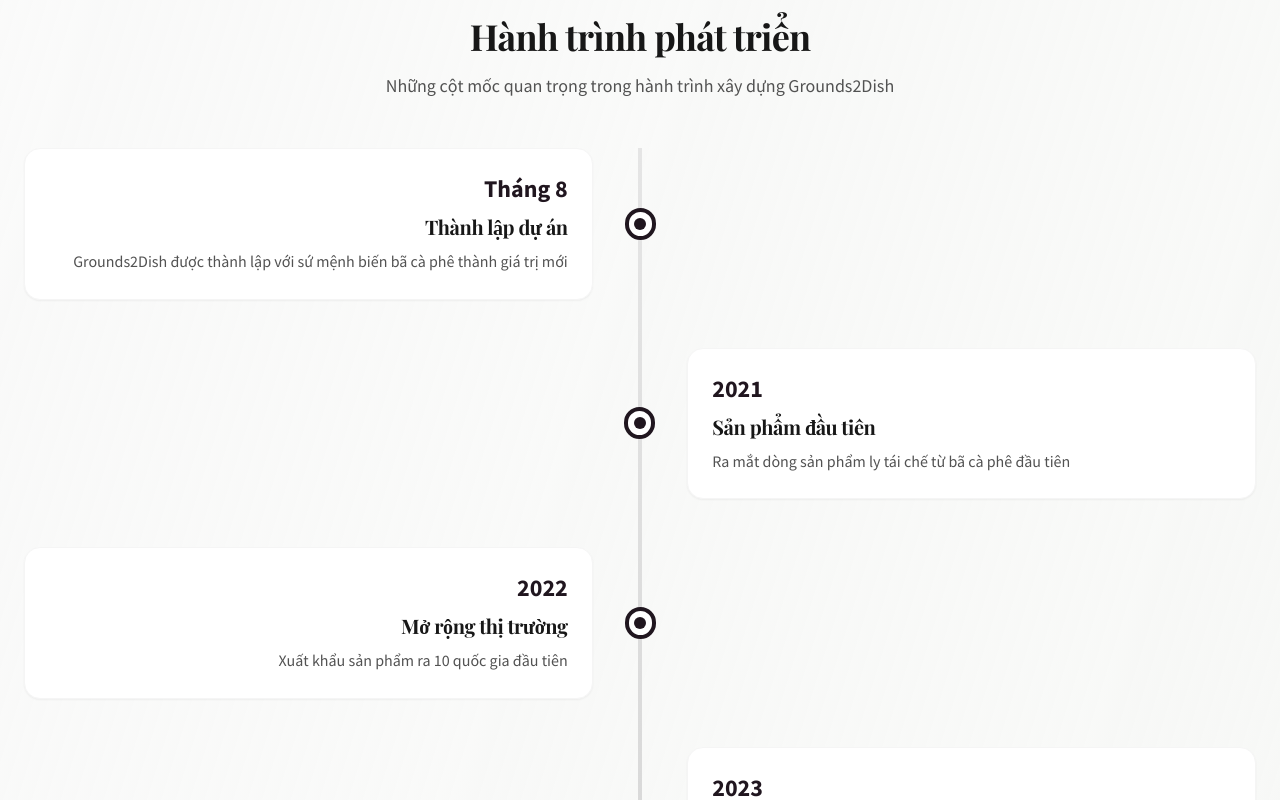
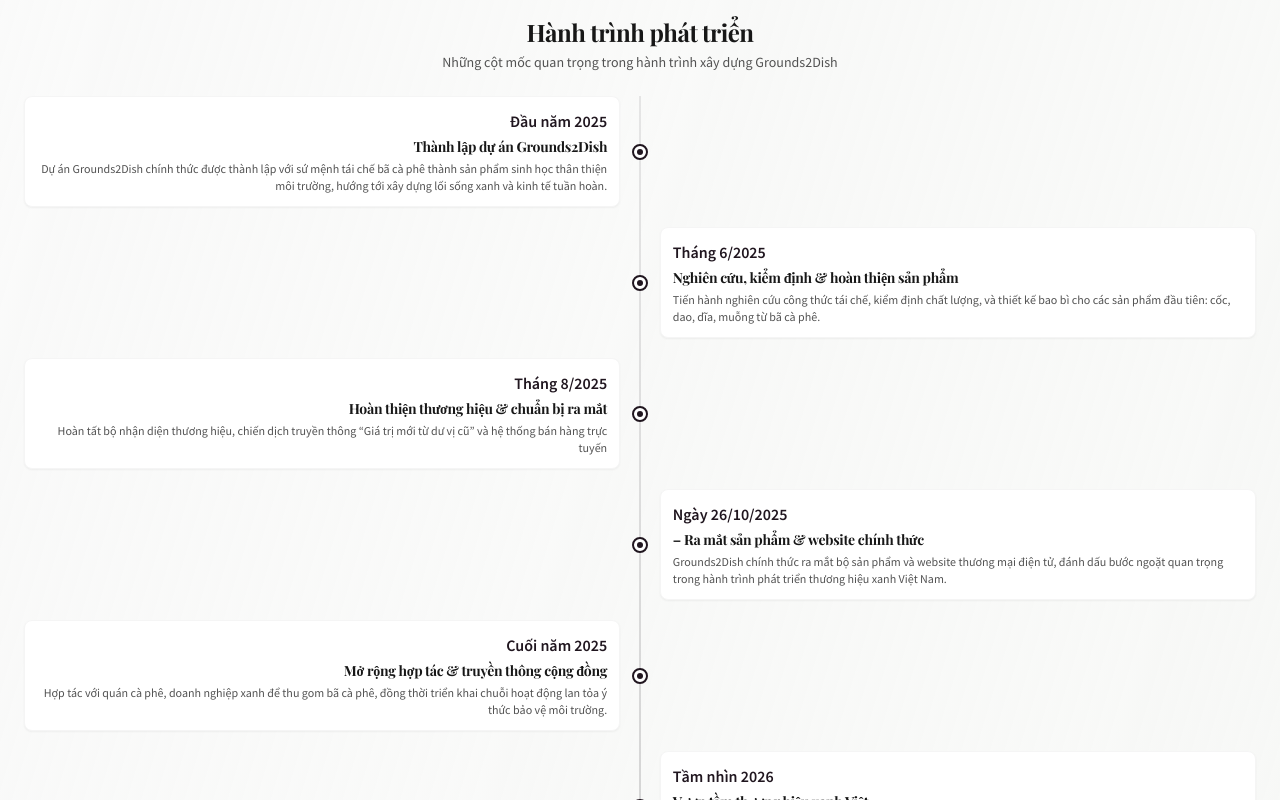
Before and after one commit to Baovu2003/Grounds2Dishv2, a React (Vite) app in the folder frontend/: page /about in a window 1280 px wide. Shown: the part 1760-2560 px from the top of the page. Built offline with nearby package versions, Linux system fonts and the light colour scheme; no server answers.

Commit message:
Fix UI and sale 10%

```diff
--- a/frontend/src/components/cart/CheckoutModal.jsx
+++ b/frontend/src/components/cart/CheckoutModal.jsx
@@ -128,14 +128,18 @@
           quantity: item.quantity,
           price: item.price,
         })),
+        totalPrice,
+        cupDiscount,
+        finalPrice,
       };
+      console.log("Body", body)
 
       await apiClient("/orders/create", {
         method: "POST",
         body: JSON.stringify(body),
       });
 
-      // Gọi toast từ Cart
+      // // Gọi toast từ Cart
       setSuccessMessage("Đặt hàng thành công 🎉");
       clearSelected();
       onClose();
--- a/frontend/src/pages/About.jsx
+++ b/frontend/src/pages/About.jsx
@@ -1,6 +1,7 @@
 import React from "react";
 import { Link } from "react-router";
 import { ArrowRight, Users, Target, Award, Heart, Globe, Coffee, Leaf } from "lucide-react";
+
 
 const About = () => {
   const teamMembers = [
@@ -8,59 +9,64 @@
       name: "Trần Thu Hoài",
       role: "CEO & Founder",
       image: "/images/anh1.jpg",
-      description: "Với nhiều năm kinh nghiệm dày dặn thông quá môi trường học cũng như đã đào tạo và trải nghiệm trong môi trường thực tế"
+      description: "Là người sáng lập và dẫn dắt dự án Grounds2Dish, Trần Thu Hoài giữ vai trò định hướng chiến lược và quản lý toàn bộ hoạt động của doanh nghiệp. Với tinh thần khởi nghiệp xanh và niềm đam mê phát triển bền vững, chị Hoài là người khởi xướng ý tưởng “Giá trị mới từ dư vị cũ”, biến bã cà phê tưởng chừng vô dụng thành những sản phẩm thân thiện với môi trường.Tầm nhìn của chị là đưa Grounds2Dish trở thành thương hiệu Việt tiên phong trong tái chế và sản xuất sản phẩm sinh học."
     },
     {
       name: "Hoàng Thị Cẩm Ly",
-      role: "Marketing",
+      role: "CFO(Chief Financial Officer)",
       image: "/images/anh2.jpg",
-      description: "Chuyên gia trong lĩnh vực chiến lược tiếp thị, quảng cáo và xây dựng thương hiệu"
+      description: "Hoàng Thị Cẩm Ly phụ trách quản lý tài chính và hoạch định ngân sách cho dự án. Chị đảm bảo mọi hoạt động đầu tư, chi phí sản xuất và phân phối được tối ưu hiệu quả. Với tư duy phân tích sắc bén và khả năng dự báo tài chính tốt, chị Ly đóng vai trò quan trọng trong việc giúp Grounds2Dish phát triển bền vững, minh bạch và có lộ trình tăng trưởng rõ ràng.Chị tin rằng: “Tài chính bền vững là nền móng của một thương hiệu xanh vững mạnh.”"
     },
     {
-      name: "Lê Văn C",
-      role: "Head of Marketing",
+      name: "Nguyễn Thị Linh",
+      role: "CCO(Chief Communication Officer)",
       image: "/images/anh3.jpg",
-      description: "Chuyên gia marketing bền vững và phát triển thương hiệu"
+      description: "Nguyễn Thị Linh là người định hình và triển khai chiến lược truyền thông, xây dựng hình ảnh thương hiệu Grounds2Dish gần gũi với cộng đồng. Với khả năng sáng tạo nội dung và kết nối tốt, chị Linh giúp lan tỏa thông điệp sống xanh, giảm rác thải và bảo vệ môi trường đến giới trẻ, sinh viên và người tiêu dùng hiện đại.Chị luôn hướng tới việc biến mỗi sản phẩm Grounds2Dish thành một câu chuyện truyền cảm hứng."
     },
     {
-      name: "Lê Văn C",
-      role: "Head of Marketing",
+      name: "Nghiêm Thị Thanh Nhã",
+      role: "CMO(Chief Marketing Officer)",
       image: "/images/anh3.jpg",
-      description: "Chuyên gia marketing bền vững và phát triển thương hiệu"
+      description: "Giữ vai trò Giám đốc Marketing, Nghiêm Thị Thanh Nhã chịu trách nhiệm nghiên cứu thị trường, phát triển sản phẩm và hoạch định chiến lược marketing tổng thể. Với tinh thần sáng tạo và am hiểu xu hướng tiêu dùng xanh, chị Nhã giúp Grounds2Dish khẳng định vị thế thương hiệu Việt tiên phong trong dòng sản phẩm sinh học từ bã cà phê.Chị tin rằng marketing không chỉ là bán hàng, mà là lan tỏa lối sống xanh."
     },
     {
-      name: "Lê Văn C",
-      role: "Head of Marketing",
+      name: "Hoàng Đức Anh",
+      role: "CIO(Chief Innovation Officer)",
       image: "/images/anh3.jpg",
-      description: "Chuyên gia marketing bền vững và phát triển thương hiệu"
+      description: "Hoàng Đức Anh là người phụ trách công nghệ và đổi mới sáng tạo trong dự án. Anh chịu trách nhiệm nghiên cứu quy trình tái chế bã cà phê, cải tiến công nghệ sản xuất và đảm bảo chất lượng sản phẩm. Với tư duy kỹ thuật và đam mê sáng tạo, anh Đức Anh góp phần quan trọng trong việc hiện thực hóa ý tưởng biến bã cà phê thành những sản phẩm bền vững và thân thiện với môi trường.Anh luôn tâm niệm: “Đổi mới là chìa khóa để phát triển bền vững.”"
     }
   ];
 
   const milestones = [
     {
-      year: "Tháng 8",
-      title: "Thành lập dự án",
-      description: "Grounds2Dish được thành lập với sứ mệnh biến bã cà phê thành giá trị mới"
+      year: "Đầu năm 2025",
+      title: " Thành lập dự án Grounds2Dish",
+      description: "Dự án Grounds2Dish chính thức được thành lập với sứ mệnh tái chế bã cà phê thành sản phẩm sinh học thân thiện môi trường, hướng tới xây dựng lối sống xanh và kinh tế tuần hoàn."
     },
     {
-      year: "2021",
-      title: "Sản phẩm đầu tiên",
-      description: "Ra mắt dòng sản phẩm ly tái chế từ bã cà phê đầu tiên"
+      year: "Tháng 6/2025",
+      title: "Nghiên cứu, kiểm định & hoàn thiện sản phẩm",
+      description: "Tiến hành nghiên cứu công thức tái chế, kiểm định chất lượng, và thiết kế bao bì cho các sản phẩm đầu tiên: cốc, dao, dĩa, muỗng từ bã cà phê."
     },
     {
-      year: "2022",
-      title: "Mở rộng thị trường",
-      description: "Xuất khẩu sản phẩm ra 10 quốc gia đầu tiên"
+      year: "Tháng 8/2025",
+      title: "Hoàn thiện thương hiệu & chuẩn bị ra mắt",
+      description: "Hoàn tất bộ nhận diện thương hiệu, chiến dịch truyền thông “Giá trị mới từ dư vị cũ” và hệ thống bán hàng trực tuyến"
     },
     {
-      year: "2023",
-      title: "Công nhận quốc tế",
-      description: "Nhận giải thưởng 'Sản phẩm bền vững tốt nhất' tại Châu Á"
+      year: " Ngày 26/10/2025",
+      title: "– Ra mắt sản phẩm & website chính thức",
+      description: "Grounds2Dish chính thức ra mắt bộ sản phẩm và website thương mại điện tử, đánh dấu bước ngoặt quan trọng trong hành trình phát triển thương hiệu xanh Việt Nam."
     },
     {
-      year: "2024",
-      title: "Phát triển toàn cầu",
-      description: "Hiện diện tại hơn 50 quốc gia trên toàn thế giới"
+      year: "Cuối năm 2025",
+      title: "Mở rộng hợp tác & truyền thông cộng đồng",
+      description: "Hợp tác với quán cà phê, doanh nghiệp xanh để thu gom bã cà phê, đồng thời triển khai chuỗi hoạt động lan tỏa ý thức bảo vệ môi trường."
+    },
+    {
+      year: "Tầm nhìn 2026 ",
+      title: " Vươn tầm thương hiệu xanh Việt",
+      description: "Grounds2Dish đặt mục tiêu mở rộng thị trường trong nước và quốc tế, tham gia triển lãm khởi nghiệp xanh và hội chợ môi trường, khẳng định vị thế thương hiệu Việt tiên phong trong tái chế bã cà phê"
     }
   ];
 
@@ -220,43 +226,63 @@
         </section>
 
         {/* Timeline Section */}
-        <section className="mb-20">
-          <div className="text-center mb-12">
-            <h2 className="text-4xl font-display font-bold text-neutral-900 mb-4">
+        <section className="mb-8">
+          <div className="text-center mb-6">
+            <h2 className="text-2xl font-display font-bold text-neutral-900 mb-1">
               Hành trình phát triển
             </h2>
-            <p className="text-lg text-neutral-600 max-w-2xl mx-auto">
+            <p className="text-sm text-neutral-600 max-w-md mx-auto">
               Những cột mốc quan trọng trong hành trình xây dựng Grounds2Dish
             </p>
           </div>
+
           <div className="relative">
-            <div className="absolute left-1/2 transform -translate-x-1/2 w-1 h-full bg-gradient-to-b from-neutral-200 to-neutral-300"></div>
-            <div className="space-y-12">
+            <div className="absolute left-1/2 transform -translate-x-1/2 w-0.5 h-full bg-gradient-to-b from-neutral-200 to-neutral-300"></div>
+
+            <div className="space-y-5">
               {milestones.map((milestone, index) => (
-                <div key={index} className={`flex items-center ${index % 2 === 0 ? 'flex-row' : 'flex-row-reverse'}`}>
-                  <div className={`w-1/2 ${index % 2 === 0 ? 'pr-8 text-right' : 'pl-8 text-left'}`}>
-                    <div className="bg-white rounded-2xl p-6 shadow-sm border border-neutral-100">
-                      <div className="text-2xl font-bold mb-2" style={{ color: '#20161F' }}>
+                <div
+                  key={index}
+                  className={`flex items-center ${index % 2 === 0 ? "flex-row" : "flex-row-reverse"
+                    }`}
+                >
+                  <div
+                    className={`w-1/2 ${index % 2 === 0 ? "pr-3 text-right" : "pl-3 text-left"
+                      }`}
+                  >
+                    <div className="bg-white rounded-lg p-3 shadow-sm border border-neutral-100">
+                      <div
+                        className="text-base font-semibold mb-1"
+                        style={{ color: "#20161F" }}
+                      >
                         {milestone.year}
                       </div>
-                      <h3 className="text-xl font-bold text-neutral-900 mb-2">
+                      <h3 className="text-sm font-bold text-neutral-900 mb-1">
                         {milestone.title}
                       </h3>
-                      <p className="text-neutral-600">
+                      <p className="text-xs text-neutral-600 leading-snug">
                         {milestone.description}
                       </p>
                     </div>
                   </div>
-                  <div className="w-8 h-8 bg-white rounded-full border-4 border-neutral-200 flex items-center justify-center relative z-10"
-                    style={{ borderColor: '#20161F' }}>
-                    <div className="w-3 h-3 rounded-full" style={{ backgroundColor: '#20161F' }}></div>
+
+                  <div
+                    className="w-4 h-4 bg-white rounded-full border-2 flex items-center justify-center relative z-10"
+                    style={{ borderColor: "#20161F" }}
+                  >
+                    <div
+                      className="w-1.5 h-1.5 rounded-full"
+                      style={{ backgroundColor: "#20161F" }}
+                    ></div>
                   </div>
+
                   <div className="w-1/2"></div>
                 </div>
               ))}
             </div>
           </div>
         </section>
+
 
         {/* Team Section */}
         <section className="mb-20">
```
Also changed, not shown: frontend/src/components/cart/CartItem.jsx (+28 -42 lines), frontend/src/pages/Bill.jsx (+12 -23 lines), frontend/src/pages/HomePage.jsx (+6 -7 lines), frontend/src/pages/admin/AdminOrder.jsx (+13 -0 lines).
